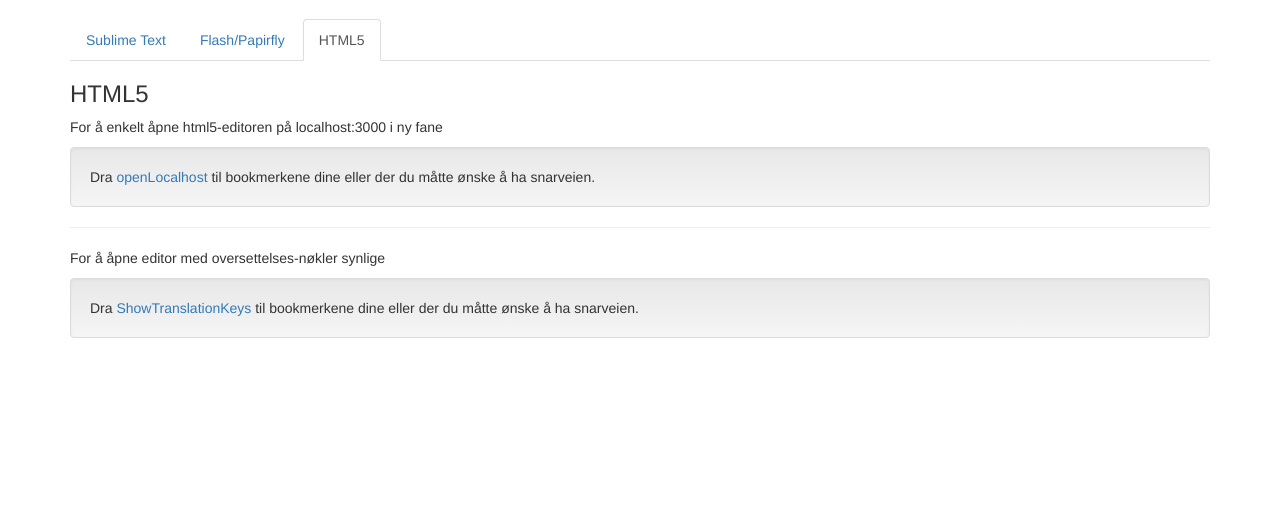
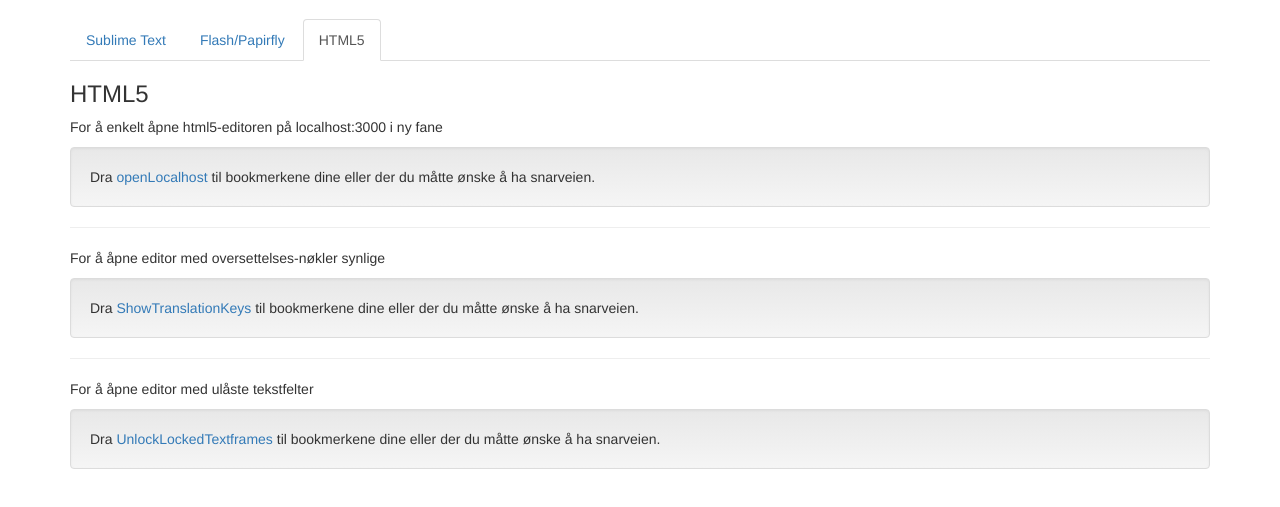
Before and after one commit to helgeFox/helgefox.github.io, a website: page index.html in a window 1280 px wide. Both pictures are taken after a click on the tab "HTML5". Shown: the part 75-582 px from the top of the page. Drawn offline with Linux system fonts and the light colour scheme.

Commit message:
add: Let admins override locked textframes

```diff
--- a/index.html
+++ b/index.html
@@ -79,6 +79,14 @@
             ShowTranslationKeys
           </a> til bookmerkene dine eller der du måtte ønske å ha snarveien.
         </div>
+        <hr>
+        <p>For å åpne editor med ulåste tekstfelter</p>
+        <div class="well">
+          Dra
+          <a href="javascript: !function(){var e=location.search,t='admin_override_locked_pageitems=true',a=document.querySelector('iframe[src^=\'//html5-stage.foxpublish\']')||document.querySelector('iframe[src^=\'//html5.foxpublish\']');a?(0<=(e=a.getAttribute('src')).indexOf('admin_override_locked_pageitems')?e=e.replace(/admin_override_locked_pageitems=(true|false)/,t):0<=e.indexOf('?')&&(e=e.replace(/\?/,'?'+t+'&')),a.setAttribute('src',e)):(0<=e.indexOf('admin_override_locked_pageitems')?e=e.replace(/admin_override_locked_pageitems=(true|false)/,t):e+='&'+t,location.search=e)}();">
+            UnlockLockedTextframes
+          </a> til bookmerkene dine eller der du måtte ønske å ha snarveien.
+        </div>
       </div>
 
     </div><!-- /tab-container -->
```
